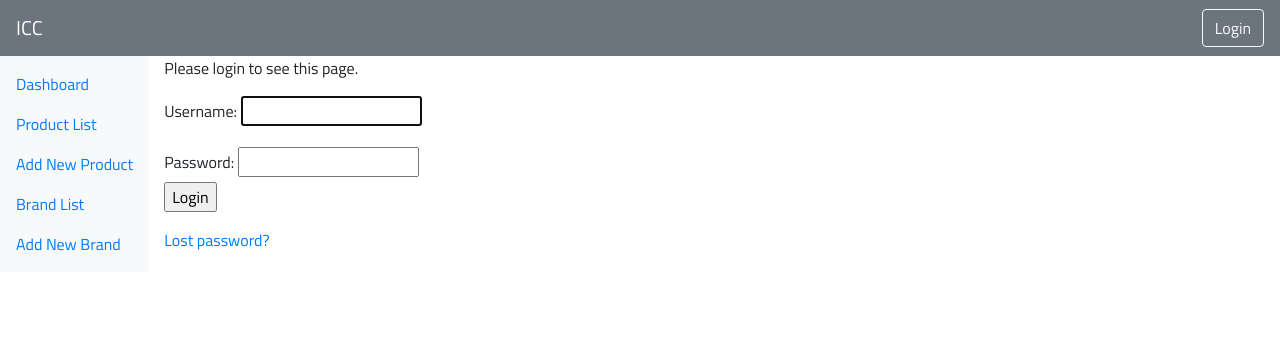
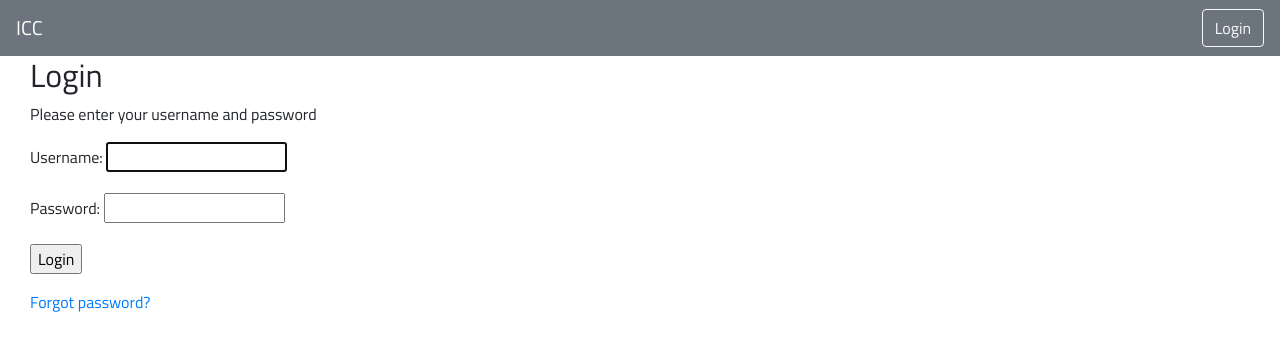
Before and after one commit to Dreyke/inventorycc, a Django app: page /accounts/login/?next=/inventory/ in a window 1280 px wide. Shown: the top 356 px of the page. Run offline with Django 3.2, Linux system fonts and the light colour scheme; some libraries are stand-ins or nearby versions.

Commit message:
Expanded login function to allow customization

```diff
--- /dev/null
+++ b/inventory/forms.py
@@ -0,0 +1,6 @@
+from django.contrib.auth.forms import AuthenticationForm
+from django import forms
+
+class LoginForm(AuthenticationForm):
+    username = forms.CharField(max_length=30, widget=forms.TextInput(attrs={'class':'form-control'}))
+    password = forms.CharField(max_length=30, widget=forms.PasswordInput(attrs={'class':'form-control'}))
--- a/inventory/static/css/styles.css
+++ b/inventory/static/css/styles.css
@@ -13,3 +13,9 @@ body {
     -ms-transform: rotate(90deg);  /* IE 9 */
     transform: rotate(90deg);  /* Standard syntax */
 }
+
+.navbar-left {
+    position: -webkit-sticky;
+    position: sticky;
+    top: 0;
+}
--- a/inventory/templates/base_generic.html
+++ b/inventory/templates/base_generic.html
@@ -29,6 +29,7 @@
     </div>
 
     <!-- Sidebar nav-->
+    {% if user.is_authenticated %}
     <div class="container-fluid">
         <div class="row">
             <div class="navbar-left bg-light">
@@ -42,8 +43,11 @@
                 </nav>
                 {% endblock %}
             </div>
+    {% endif %}
+
             <div class="col-sm-10">
-            {% block content %}{% endblock %}</div>
+            {% block content %}{% endblock %}
+            </div>
 
             {% block pagination %}
               {% if is_paginated %}
--- a/inventory/views.py
+++ b/inventory/views.py
@@ -6,7 +6,6 @@ from django.contrib.auth.decorators import login_required
 from django.views.generic.edit import CreateView, UpdateView, DeleteView
 from django.urls import reverse_lazy
 
-# Create your views here.
 @login_required
 def index(request):
     """View function for home page of site"""
--- a/midtermproject2/settings.py
+++ b/midtermproject2/settings.py
@@ -38,6 +38,7 @@ INSTALLED_APPS = [
     'django.contrib.messages',
     'django.contrib.staticfiles',
     'inventory.apps.RetailAppConfig',
+    'widget_tweaks',
 ]
 
 MIDDLEWARE = [
@@ -122,7 +123,7 @@ USE_TZ = True
 STATIC_URL = '/static/'
 
 MEDIA_URL = '/media/'
-MEDIA_ROOT = 'media'
+MEDIA_ROOT = '/media/'
 
 # Redirect to home URL after login
 LOGIN_REDIRECT_URL = '/'
--- a/midtermproject2/urls.py
+++ b/midtermproject2/urls.py
@@ -19,11 +19,15 @@ from django.conf.urls import include
 from django.views.generic import RedirectView
 from django.conf import settings
 from django.conf.urls.static import static
+from inventory.forms import LoginForm
+from django.contrib.auth import views as auth_views
 
 # uses include() to add paths from the inventory app
 # add url maps to redirect the base URL to app
 # use static() to add url mapping to serve static files during development (only)
 urlpatterns = [
+    path('login/', auth_views.auth_login, {'authentication_form':LoginForm}),
+    path('logout/', auth_views.auth_logout, name='logout'),
     path('admin/', admin.site.urls),
     path('inventory/', include('inventory.urls')),
     path('', RedirectView.as_view(url='/inventory/')),
--- a/templates/registration/login.html
+++ b/templates/registration/login.html
@@ -1,29 +1,35 @@
 {% extends "base_generic.html" %}
+{% load widget_tweaks %}
 
 {% block content %}
 
+    <!-- informs user if username/password do not match-->
     {% if form.errors %}
         <p>Your username and password do not match. Please try again.</p>
     {% endif %}
 
+    <!-- informs users if they do not have access to view the page -->
     {% if next %}
         {% if user.is_authenticated %}
             <p>Your account doesn't have access to this page. Please login with an account that has access.</p>
-  {% else %}
-    <p>Please login to see this page.</p>
         {% endif %}
     {% endif %}
 
-<form method="post" action="{% url 'login' %}">
+    <!-- Login form -->
+    <div class="container">
+        <div class="login-form">
+             <div class="main-div">
+                <!-- form header -->
+                <div class="panel">
+                    <h2>Login</h2>
+                    <p>Please enter your username and password</p>
+                </div>
+
+                <form method="post" id="Login">
                     {% csrf_token %}
 
                     <div class="form-group">
-  <td>{{ form.username.label_tag }}</td>
-  <td>{{ form.username }}</td>
-</div>
-<div>
-  <td>{{ form.password.label_tag }}</td>
-  <td>{{ form.password }}</td>
+                        {{ form.as_p }}
                     </div>
 
                     <div  class="form-group">
@@ -32,7 +38,11 @@
                     </div>
                 </form>
 
-{# Assumes password_reset view has been setup in URLconf #}
-<p><a href="{% url 'password_reset' %}">Lost password?</a></p>
+                <div class="forgot">
+                    <p><a href="{% url 'password_reset' %}">Forgot password?</a></p>
+                </div>
+             </div>
+        </div>
+    </div>
 
 {% endblock %}
```
Also changed, not shown: db.sqlite3. Lines whose indentation alone changed are shown as unchanged.
